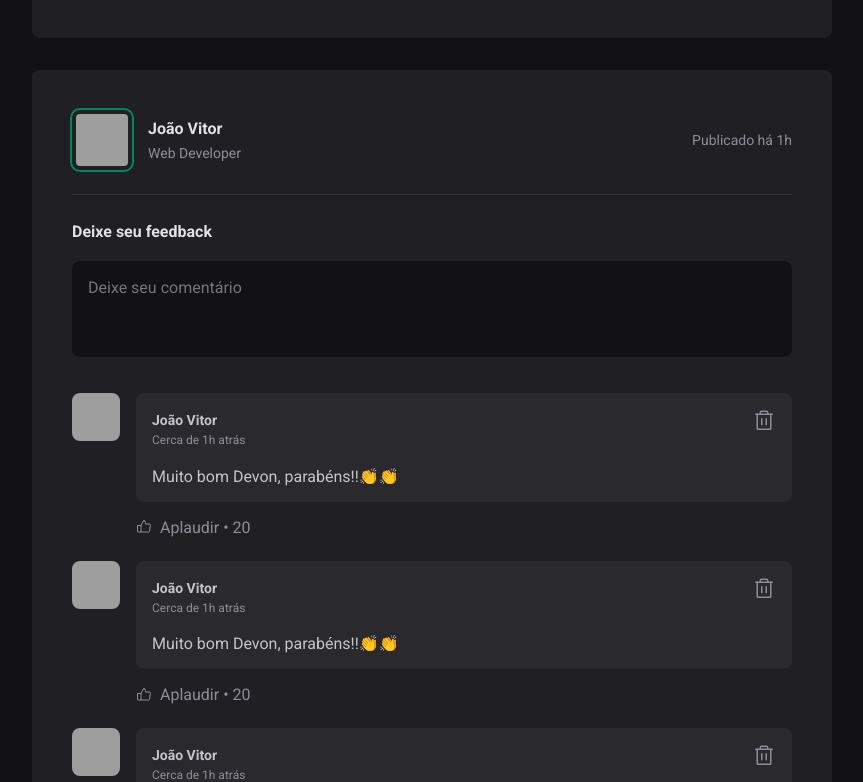
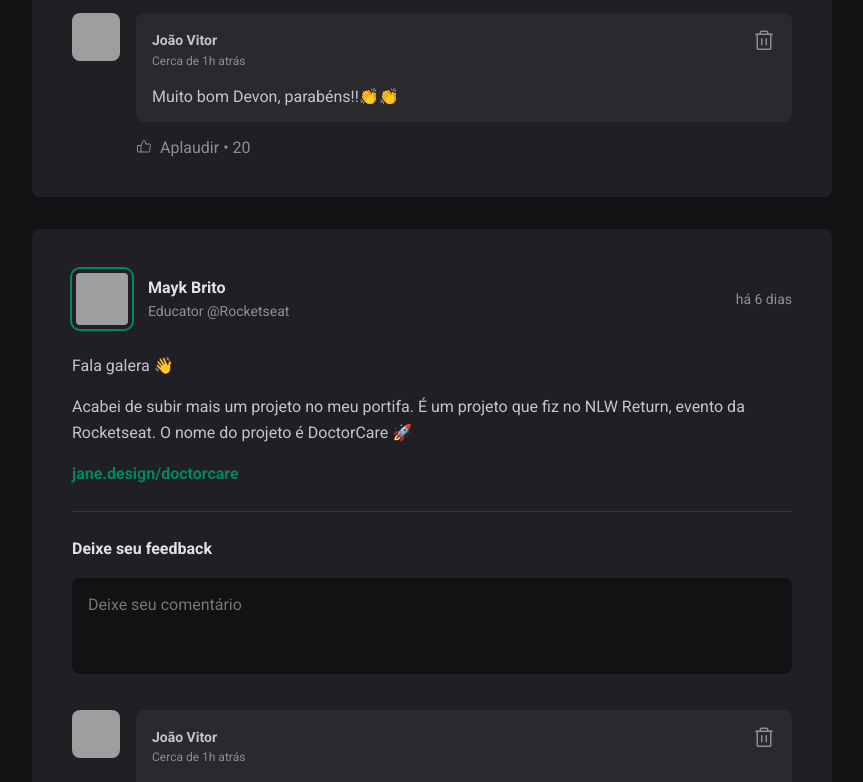
Before and after one commit to JoaoVitor0206/Ignite-Feed, a React (Vite) app: page / in a window 1280 px wide. Shown: the part 907-1689 px from the top of the page, without its empty margins (352-1215 px from the left). Built offline with nearby package versions, Linux system fonts and the light colour scheme; grey boxes are pictures that could not be loaded.

Commit message:
Propriedades Post

```diff
--- a/package.json
+++ b/package.json
@@ -10,6 +10,7 @@
     "preview": "vite preview"
   },
   "dependencies": {
+    "date-fns": "^3.6.0",
     "phosphor-react": "^1.4.1",
     "react": "^18.2.0",
     "react-dom": "^18.2.0"
--- a/src/components/Post.jsx
+++ b/src/components/Post.jsx
@@ -1,26 +1,46 @@
+/* eslint-disable react/jsx-key */
+/* eslint-disable no-unused-vars */
+/* eslint-disable react/prop-types */
+import { format, formatDistanceToNow } from 'date-fns';
+import ptBR from 'date-fns/locale/pt-BR';
 import styles from './Post.module.css';
 import { Comment } from './Comment';
 import { Avatar } from './Avatar';
 
-export function Post(props) {
-  console.log(props);
+export function Post({ author, publishedAt, content }) {
+  const publishedDateFormatted = format(publishedAt, "d 'de' LLLL 'às' HH:mm'h'", {
+    locale: ptBR,
+  })
+
+  const publishedDateRelativeToNow = formatDistanceToNow(publishedAt, {
+    locale : ptBR,
+    addSuffix: true,
+  })
 
   return (
     <article className={styles.post}>
       <header>
         <div className={styles.author}>
-          <Avatar src="https://github.com/JoaoVitor0206.png" />
+          <Avatar src={author.avatarUrl} />
           <div className={styles.authorInfo}>
-            <strong>João Vitor</strong>
-            <span>Web Developer</span>
+            <strong>{author.name}</strong>
+            <span>{author.role}</span>
           </div>
         </div>
 
-        <time title="16 de Maio às 16:42h" dateTime="2024-05-16 16:42:30">Publicado há 1h</time>
+        <time title={publishedDateFormatted} dateTime={publishedAt.toISOString()}>
+          {publishedDateRelativeToNow}
+        </time>
       </header>
 
       <div className={styles.content}>
-
+        {content.map(line => {
+          if (line.type === 'paragraph') {
+            return <p>{line.content}</p>;
+          } else if (line.type === 'link') {
+            return <p><a href="#">{line.content}</a></p>
+          }
+        })}
       </div>
 
       <form className={styles.commentForm}>
```
Also changed, not shown: 1 other file (tests, documents, lock files or other folders).
